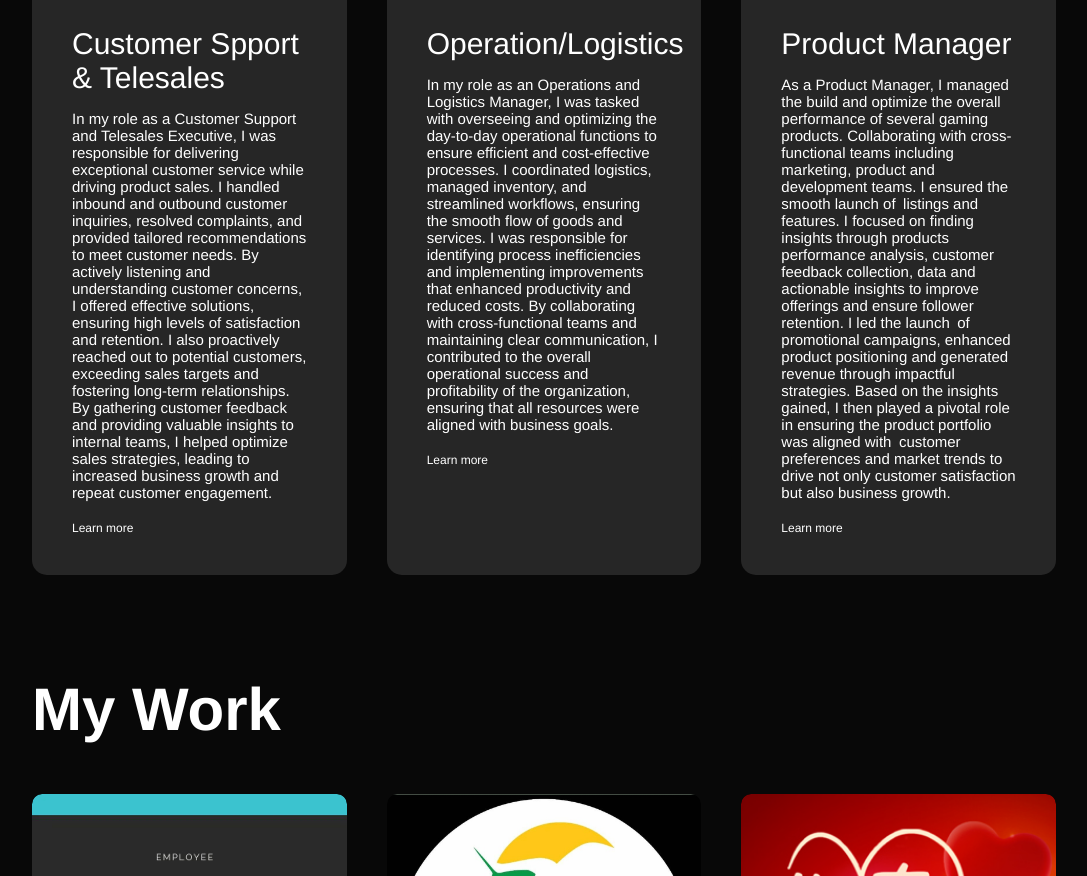
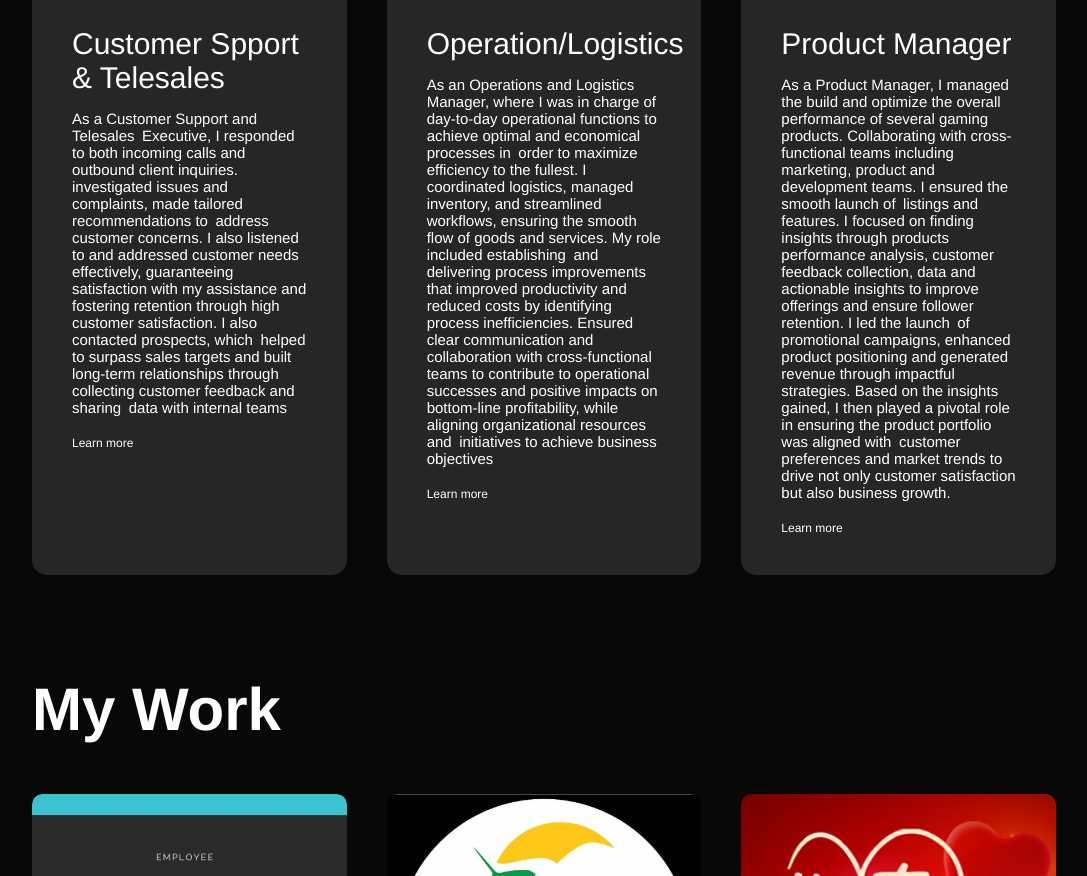
Before and after one commit to IsraelRejoice/portfolio, a plain HTML site: page index.html in a window 1280 px wide. Shown: the part 1574-2450 px from the top of the page, without its empty margins (96-1183 px from the left). Drawn offline with Linux system fonts and the light colour scheme.

Commit message:
Update index.html

```diff
--- a/index.html
+++ b/index.html
@@ -84,14 +84,14 @@
                 <div>
                     <i class="fa-solid fa-code"></i>
                      <h2>Customer Spport & Telesales</h2>
-                    <p>In my role as a Customer Support and Telesales Executive, I was responsible for delivering exceptional customer service while driving product sales. I handled inbound and outbound customer inquiries, resolved complaints, and provided tailored recommendations to meet customer needs. By actively listening and understanding customer concerns, I offered effective solutions, ensuring high levels of satisfaction and retention. I also proactively reached out to potential customers, exceeding sales targets and fostering long-term relationships. By gathering customer feedback and providing valuable insights to internal teams, I helped optimize sales strategies, leading to increased business growth and repeat customer engagement.</p>
+                    <p>As a Customer Support and Telesales Executive, I responded to both incoming calls and outbound client inquiries. investigated issues and complaints, made tailored recommendations to address customer concerns. I also listened to and addressed customer needs effectively, guaranteeing satisfaction with my assistance and fostering retention through high customer satisfaction. I also contacted prospects, which helped to surpass sales targets and built long-term relationships through collecting customer feedback and sharing data with internal teams</p>
                         <a href="#">Learn more</a>
                 </div>
 
                 <div>
                     <i class="fa-solid fa-crop-simple"></i>
                     <h2>Operation/Logistics</h2>
-                    <p>In my role as an Operations and Logistics Manager, I was tasked with overseeing and optimizing the day-to-day operational functions to ensure efficient and cost-effective processes. I coordinated logistics, managed inventory, and streamlined workflows, ensuring the smooth flow of goods and services. I was responsible for identifying process inefficiencies and implementing improvements that enhanced productivity and reduced costs. By collaborating with cross-functional teams and maintaining clear communication, I contributed to the overall operational success and profitability of the organization, ensuring that all resources were aligned with business goals.</p>
+                    <p>As an Operations and Logistics Manager, where I was in charge of day-to-day operational functions to achieve optimal and economical processes in order to maximize efficiency to the fullest.  I coordinated logistics, managed inventory, and streamlined workflows, ensuring the smooth flow of goods and services. My role included establishing and delivering process improvements that improved productivity and reduced costs by identifying process inefficiencies. Ensured clear communication and collaboration with cross-functional teams to contribute to operational successes and positive impacts on bottom-line profitability, while aligning organizational resources and initiatives to achieve business objectives</p>
                     <a href="#">Learn more</a>
                 </div>
 
```
